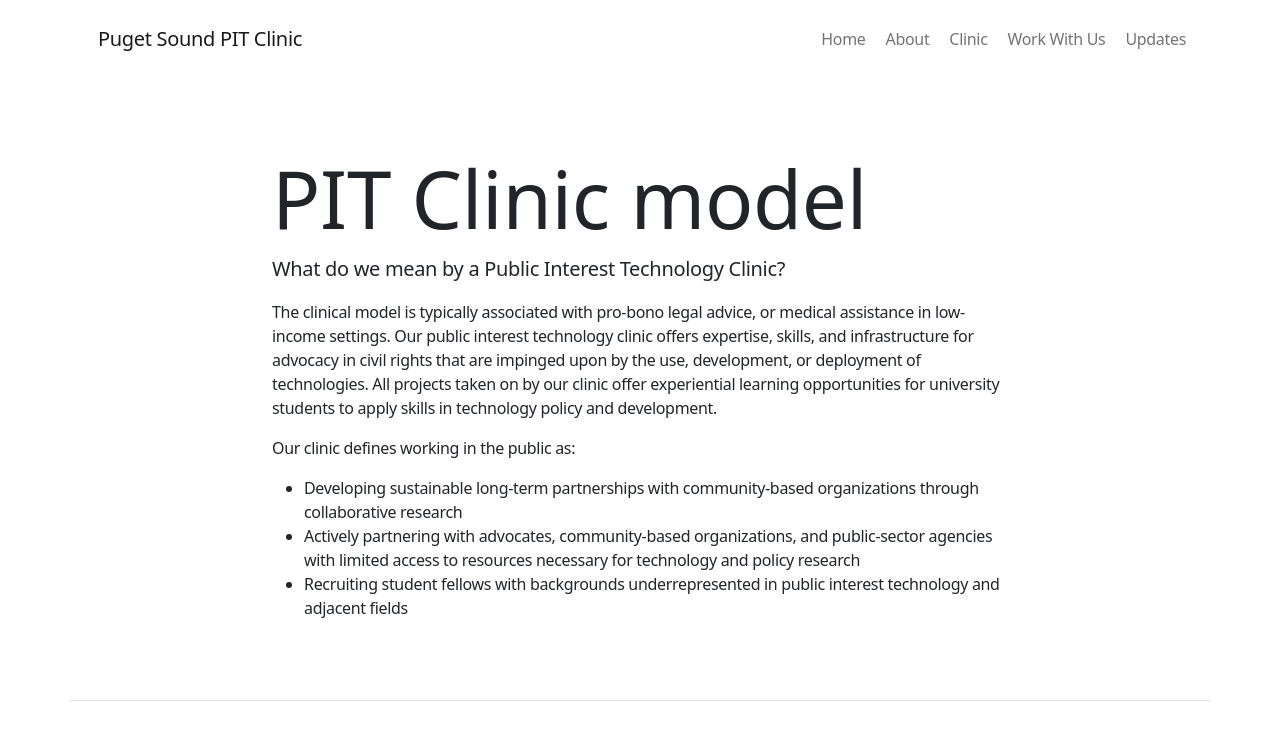
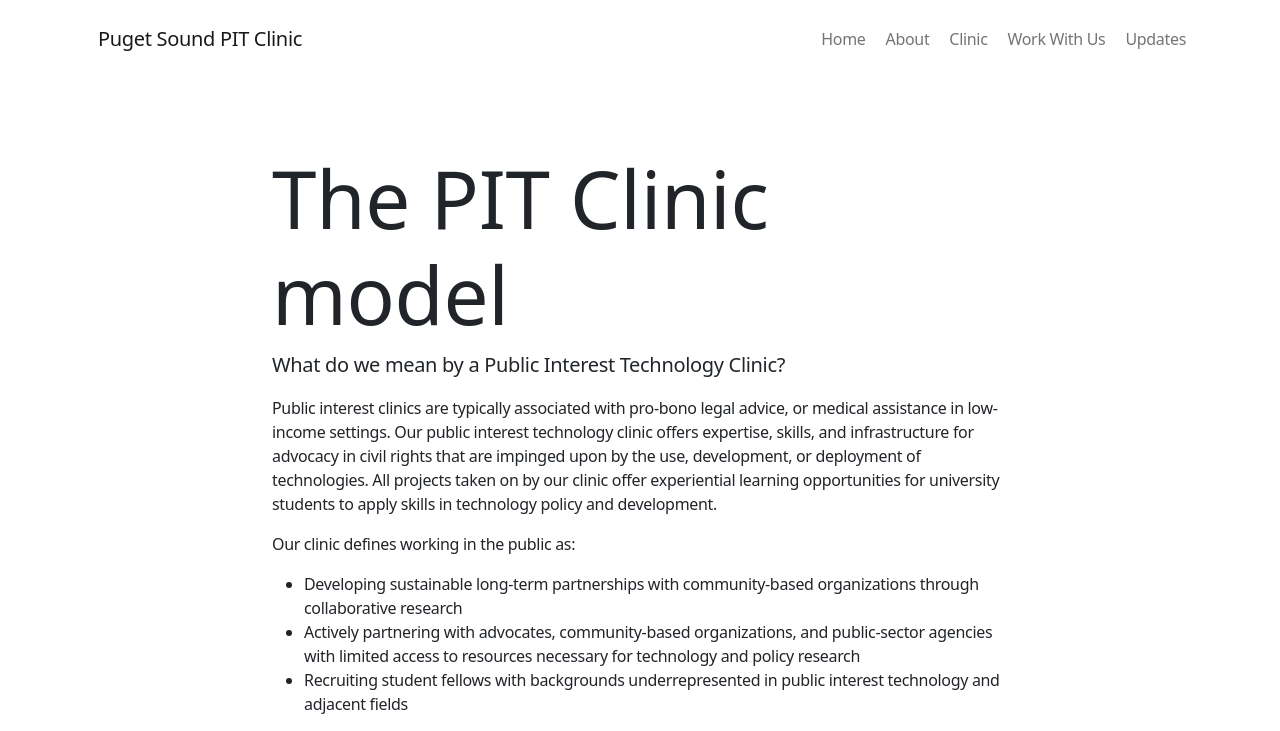
Before and after one commit to PugetSoundClinic-PIT/PugetSoundClinic-PIT.github.io, an Eleventy site: page src/clinicmodel.md in a window 1280 px wide. Shown: the top 731 px of the page. Built offline with nearby package versions, Linux system fonts and the light colour scheme; Eleventy itself is replaced by a stand-in of ours; files that its build step writes are made by us from their sources.

Commit message:
Update clinicmodel.md

```diff
--- a/src/clinicmodel.md
+++ b/src/clinicmodel.md
@@ -1,10 +1,10 @@
 ---
 layout: layouts/primary-page.njk
-title: PIT Clinic model
+title: The PIT Clinic model
 lead: What do we mean by a Public Interest Technology Clinic?
 ---
 
-The clinical model is typically associated with pro-bono legal advice, or medical assistance in low-income settings. Our public interest technology clinic offers expertise, skills, and infrastructure for advocacy in civil rights that are impinged upon by the use, development, or deployment of technologies. All projects taken on by our clinic offer experiential learning opportunities for university students to apply skills in technology policy and development.
+Public interest clinics are typically associated with pro-bono legal advice, or medical assistance in low-income settings. Our public interest technology clinic offers expertise, skills, and infrastructure for advocacy in civil rights that are impinged upon by the use, development, or deployment of technologies. All projects taken on by our clinic offer experiential learning opportunities for university students to apply skills in technology policy and development.
 
 Our clinic defines working in the public as:
 - Developing sustainable long-term partnerships with community-based organizations through collaborative research
```
